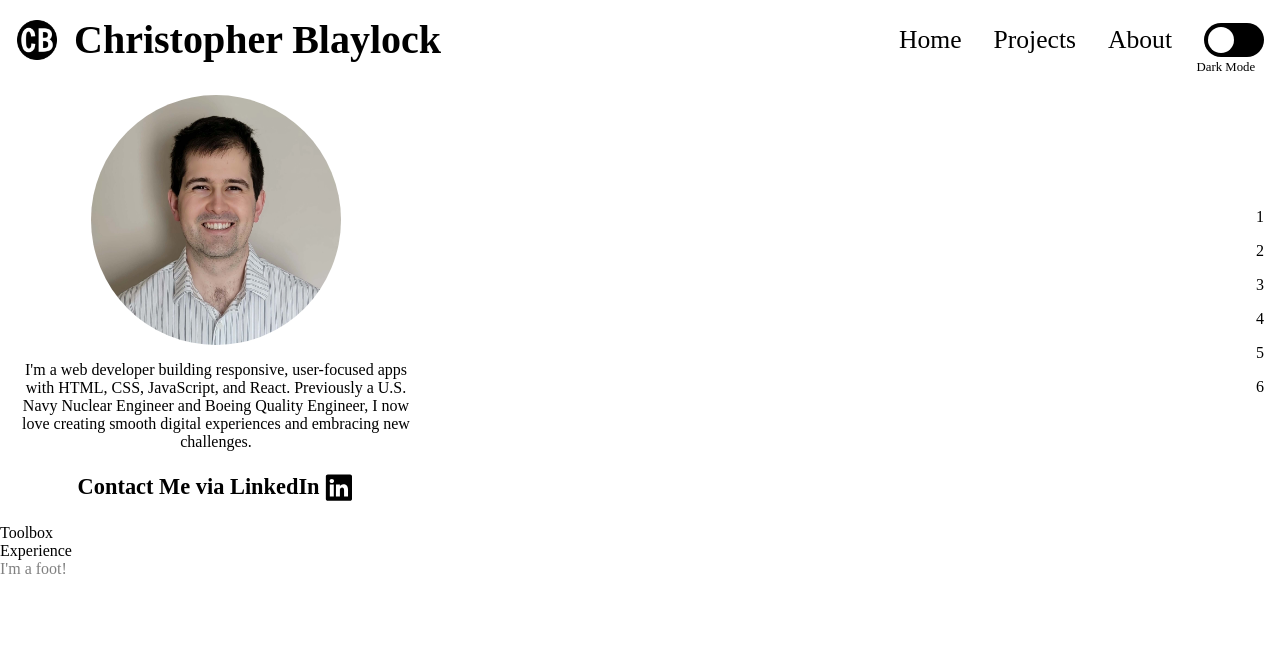
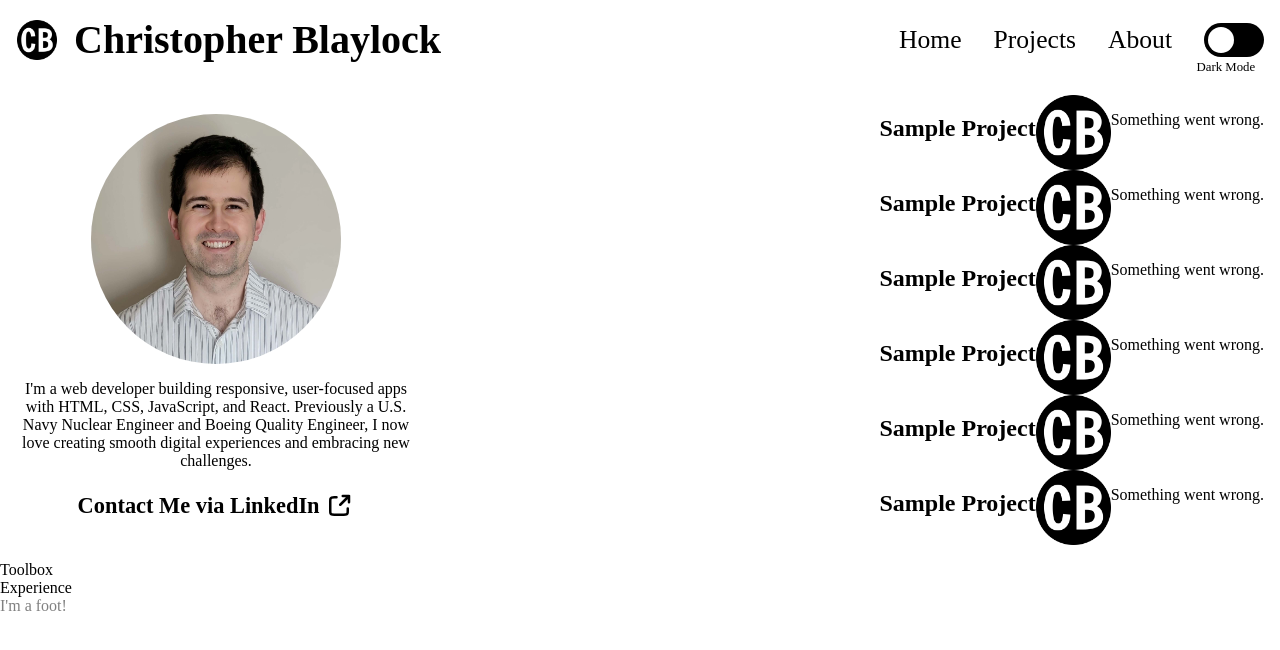
Before and after one commit to cblaylock18/portfolio-site-v1, a React (Vite) app: page / in a window 1280 px wide. Shown: the top 650 px of the page. Built offline with nearby package versions, Linux system fonts and the light colour scheme; a web font is replaced by a local one.

Commit message:
feat: custom svg components in-work: home content and styling

```diff
--- a/index.html
+++ b/index.html
@@ -2,7 +2,7 @@
 <html lang="en">
     <head>
         <meta charset="UTF-8" />
-        <link rel="icon" type="image/svg+xml" href="./public/favicon.png" />
+        <link rel="icon" type="image/svg+xml" href="./favicon.png" />
         <meta name="viewport" content="width=device-width, initial-scale=1.0" />
         <title>Christopher Blaylock</title>
     </head>
--- a/src/Components/Home/Bio.jsx
+++ b/src/Components/Home/Bio.jsx
@@ -1,25 +1,42 @@
 import { useContext } from "react";
+import PropTypes from "prop-types";
 import { ThemeContext } from "../../Context/ThemeProvider";
 import headshot from "../../assets/headshot.jpg";
-import linkedInBlack from "../../assets/linkedinBlackBackground.svg";
-import linkedInWhite from "../../assets/linkedinWhiteBackground.svg";
 import styles from "./Bio.module.css";
+import { projects } from "./projects";
+import { ExternalLinkSVG } from "../../assets/external-link-black.jsx";
+
+function ProjectCard({
+    project = {
+        id: 1,
+        title: "Sample Project",
+        image: "./favicon.png",
+        shortDesc: "Something went wrong.",
+        description: "Something went wrong.",
+    },
+}) {
+    return (
+        <div className={styles.projectCard}>
+            <h2>{project.title}</h2>
+            <img src={project.image} alt={`${project.title} screenshot`} />
+            <p>{project.shortDesc}</p>
+        </div>
+    );
+}
 
 function Bio() {
     const { darkMode } = useContext(ThemeContext);
-
-    const projectArray = [1, 2, 3, 4, 5, 6];
 
     return (
         <div className={`${styles.bio} ${darkMode ? styles.dark : null}`}>
             <div className={styles.personalInfo}>
                 <img src={headshot} alt="Christopher Blaylock" />
                 <p>
-                    I'm a web developer building responsive, user-focused apps
-                    with HTML, CSS, JavaScript, and React. Previously a U.S.
-                    Navy Nuclear Engineer and Boeing Quality Engineer, I now
-                    love creating smooth digital experiences and embracing new
-                    challenges.
+                    I&apos;m a web developer building responsive, user-focused
+                    apps with HTML, CSS, JavaScript, and React. Previously a
+                    U.S. Navy Nuclear Engineer and Boeing Quality Engineer, I
+                    now love creating smooth digital experiences and embracing
+                    new challenges.
                 </p>
                 <a
                     href="https://www.linkedin.com/in/christopher-w-blaylock/"
@@ -27,16 +44,31 @@ function Bio() {
                     rel="noopener noreferrer"
                 >
                     Contact Me via LinkedIn{" "}
-                    <img src={darkMode ? linkedInBlack : linkedInWhite}></img>
+                    <ExternalLinkSVG
+                        stroke={darkMode ? "white" : "black"}
+                    ></ExternalLinkSVG>
                 </a>
             </div>
             <div className={styles.personalProjects}>
-                {projectArray.map((number) => (
-                    <p key={number}>{number}</p>
+                {projects.map((project) => (
+                    <ProjectCard
+                        key={project.id}
+                        // project={project}
+                    ></ProjectCard>
                 ))}
             </div>
         </div>
     );
 }
 
+ProjectCard.propTypes = {
+    project: PropTypes.shape({
+        id: PropTypes.number.isRequired,
+        title: PropTypes.string.isRequired,
+        image: PropTypes.string.isRequired,
+        shortDesc: PropTypes.string.isRequired,
+        description: PropTypes.string.isRequired,
+    }),
+};
+
 export { Bio };
--- a/src/Components/Home/Bio.module.css
+++ b/src/Components/Home/Bio.module.css
@@ -1,5 +1,6 @@
 .bio {
     display: flex;
+    flex-wrap: wrap;
     justify-content: center;
     align-items: center;
     padding: 1rem;
@@ -39,8 +40,9 @@
     border-bottom: 1px solid transparent;
 }
 
-.personalInfo > a > img {
+.personalInfo > a > svg {
     height: 30px;
+    width: 30px;
 }
 
 .personalInfo > a:hover {
@@ -59,3 +61,11 @@
 .personalProjects {
     margin-left: auto;
 }
+
+.projectCard {
+    display: flex;
+}
+
+.projectCard > img {
+    height: 75px;
+}
--- /dev/null
+++ b/src/Components/Home/projects.js
@@ -0,0 +1,3 @@
+const projects = [1, 2, 3, 4, 5, 6];
+
+export { projects };
--- a/src/Context/ThemeProvider.jsx
+++ b/src/Context/ThemeProvider.jsx
@@ -10,7 +10,7 @@ const userModePreference =
     window.matchMedia &&
     window.matchMedia("(prefers-color-scheme: dark)").matches;
 
-function ThemeProvider({ children }) {
+function ThemeProvider({ children = <div>An error occurred.</div> }) {
     const [darkMode, setDarkMode] = useState(userModePreference);
     const toggleDarkMode = () => {
         setDarkMode((prev) => !prev);
--- /dev/null
+++ b/src/assets/external-link-black.jsx
@@ -0,0 +1,24 @@
+function ExternalLinkSVG({stroke}) {
+    return (
+        <svg
+            width="800px"
+            height="800px"
+            viewBox="0 0 24 24"
+            fill="none"
+            xmlns="http://www.w3.org/2000/svg"
+        >
+            <g id="Interface / External_Link">
+                <path
+                    id="Vector"
+                    d="M10.0002 5H8.2002C7.08009 5 6.51962 5 6.0918 5.21799C5.71547 5.40973 5.40973 5.71547 5.21799 6.0918C5 6.51962 5 7.08009 5 8.2002V15.8002C5 16.9203 5 17.4801 5.21799 17.9079C5.40973 18.2842 5.71547 18.5905 6.0918 18.7822C6.5192 19 7.07899 19 8.19691 19H15.8031C16.921 19 17.48 19 17.9074 18.7822C18.2837 18.5905 18.5905 18.2839 18.7822 17.9076C19 17.4802 19 16.921 19 15.8031V14M20 9V4M20 4H15M20 4L13 11"
+                    stroke={stroke}
+                    stroke-width="2"
+                    stroke-linecap="round"
+                    stroke-linejoin="round"
+                />
+            </g>
+        </svg>
+    );
+}
+
+export { ExternalLinkSVG };
```
